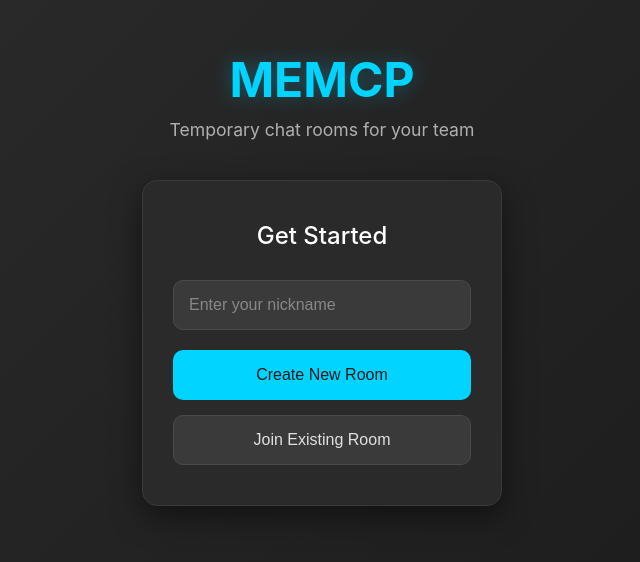
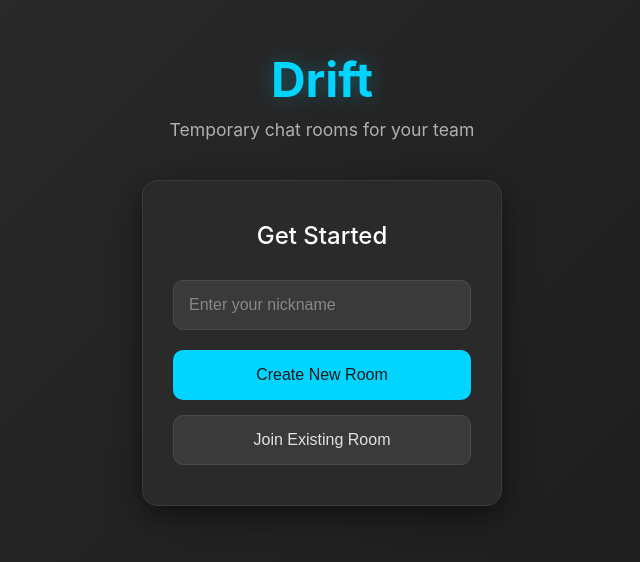
Before and after one commit to abhinav162/drift, a website: page public/index.html in a window 1280 px wide. Shown: the part 122-684 px from the top of the page, without its empty margins (318-958 px from the left). Drawn offline with Linux system fonts and the light colour scheme.

Commit message:
update title and headings from MEMCP to Drift for consistency

```diff
--- a/public/index.html
+++ b/public/index.html
@@ -3,7 +3,7 @@
 <head>
     <meta charset="UTF-8">
     <meta name="viewport" content="width=device-width, initial-scale=1.0">
-    <title>MEMCP</title>
+    <title>Drift - Temporary Chat Rooms</title>
     <link rel="stylesheet" href="style.css">
 </head>
 <body>
@@ -11,7 +11,7 @@
     <div id="welcome-screen" class="screen">
         <div class="welcome-container">
             <div class="logo">
-                <h1>MEMCP</h1>
+                <h1>Drift</h1>
                 <p>Temporary chat rooms for your team</p>
             </div>
             <div class="welcome-card">
@@ -38,7 +38,7 @@
         <!-- Left Sidebar -->
         <div class="sidebar">
             <div class="sidebar-header">
-                <h2>MEMCP</h2>
+                <h2>Drift</h2>
                 <div class="user-info">
                     <span id="current-nickname"></span>
                 </div>
@@ -63,7 +63,7 @@
         <div class="main-content">
             <div id="no-room-selected" class="no-room-state">
                 <div class="no-room-content">
-                    <h3>Welcome to MEMCP</h3>
+                    <h3>Welcome to Drift</h3>
                     <p>Select a room from the sidebar or create a new one to start chatting</p>
                     <button id="create-new-room" class="btn primary">Create New Room</button>
                 </div>
```
